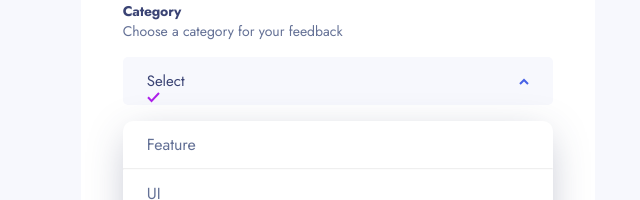
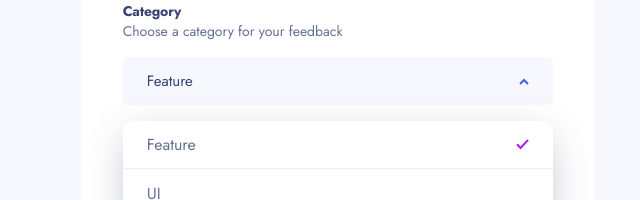
Before and after one commit to emanusantos/product-feedback, an Angular app: page /create in a window 1280 px wide. Shown: the part 410-610 px from the top of the page, without its empty margins (302-942 px from the left). Built offline with nearby package versions, Linux system fonts and the light colour scheme.

Commit message:
fix: checkmark

```diff
--- a/src/app/routes/create-feedback/create-feedback.component.html
+++ b/src/app/routes/create-feedback/create-feedback.component.html
@@ -4,7 +4,10 @@
   </header>
 
   <div class="main-content">
-    <img src="../../../assets/shared/icon-new-feedback.svg" />
+    <img
+      class="new-feedback"
+      src="../../../assets/shared/icon-new-feedback.svg"
+    />
     <h1>Create New Feedback</h1>
 
     <form class="form">
@@ -20,7 +23,7 @@
         [description]="'Choose a category for your feedback'"
       >
         <div class="select" (click)="toggleSelect()">
-          <p class="label">Select</p>
+          <p class="label">{{ selectedCategory }}</p>
 
           <img class="arrow" [attr.src]="getIcon()" />
 
@@ -34,6 +37,7 @@
                   class="checkmark"
                   src="../../../assets/shared/icon-check.svg"
                   *ngIf="category === selectedCategory"
+                  alt="A checkmark icon"
                 />
               </div>
 
--- a/src/app/routes/create-feedback/create-feedback.component.sass
+++ b/src/app/routes/create-feedback/create-feedback.component.sass
@@ -11,7 +11,7 @@
     border-radius: 10px
     position: relative
 
-img
+.new-feedback
     position: absolute
     top: -1.8rem
 
```
